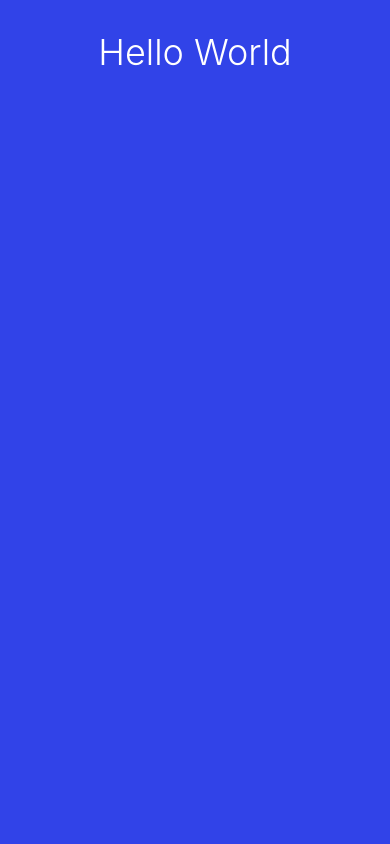
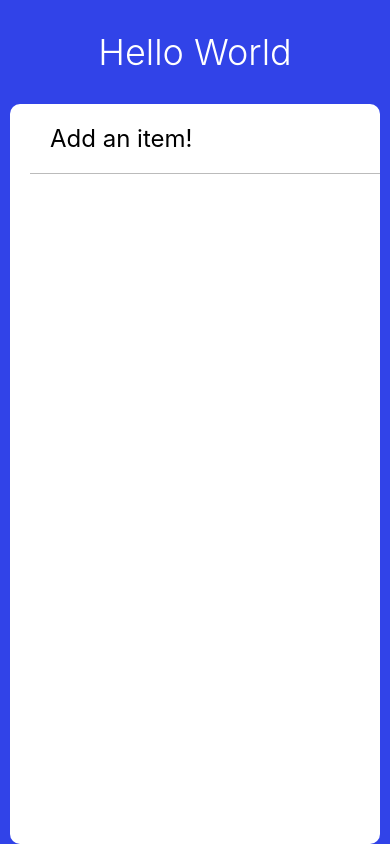
Before and after one commit to Skipancho/react_native_tutorial, a React Native app: screen / in a window 390 px wide. Built offline with nearby package versions, Linux system fonts and the light colour scheme.

Commit message:
Card View 추가

```diff
--- a/App.js
+++ b/App.js
@@ -1,10 +1,19 @@
 import React from 'react';
-import {SafeAreaView, StyleSheet, Text} from 'react-native'
+import {
+  SafeAreaView,
+  StyleSheet,
+  TextInput,
+  View,
+  Text,
+  } from 'react-native';
 
 const App = () => {
   return (
     <SafeAreaView style={styles.container}>
       <Text style={styles.appTitle}>Hello World</Text>
+      <View style={styles.card}>
+        <TextInput style={styles.input} placeholder="Add an item!"/>
+      </View>
     </SafeAreaView>
   );
 };
@@ -23,6 +32,23 @@ const styles = StyleSheet.create({
     textAlign: 'center',
     backgroundColor: '#3143e8',
   },
+  card:{
+    backgroundColor: '#fff',
+    flex:1,
+    borderTopLeftRadius: 10,
+    borderTopRightRadius: 10,
+    borderBottomLeftRadius: 10,
+    borderBottomRightRadius: 10,
+    marginLeft: 10,
+    marginRight: 10,
+  },
+  input:{
+    padding: 20,
+    borderBottomColor: '#bbb',
+    borderBottomWidth: 1,
+    fontSize:24,
+    marginLeft: 20,
+  },
 });
 
 export default App;
```
